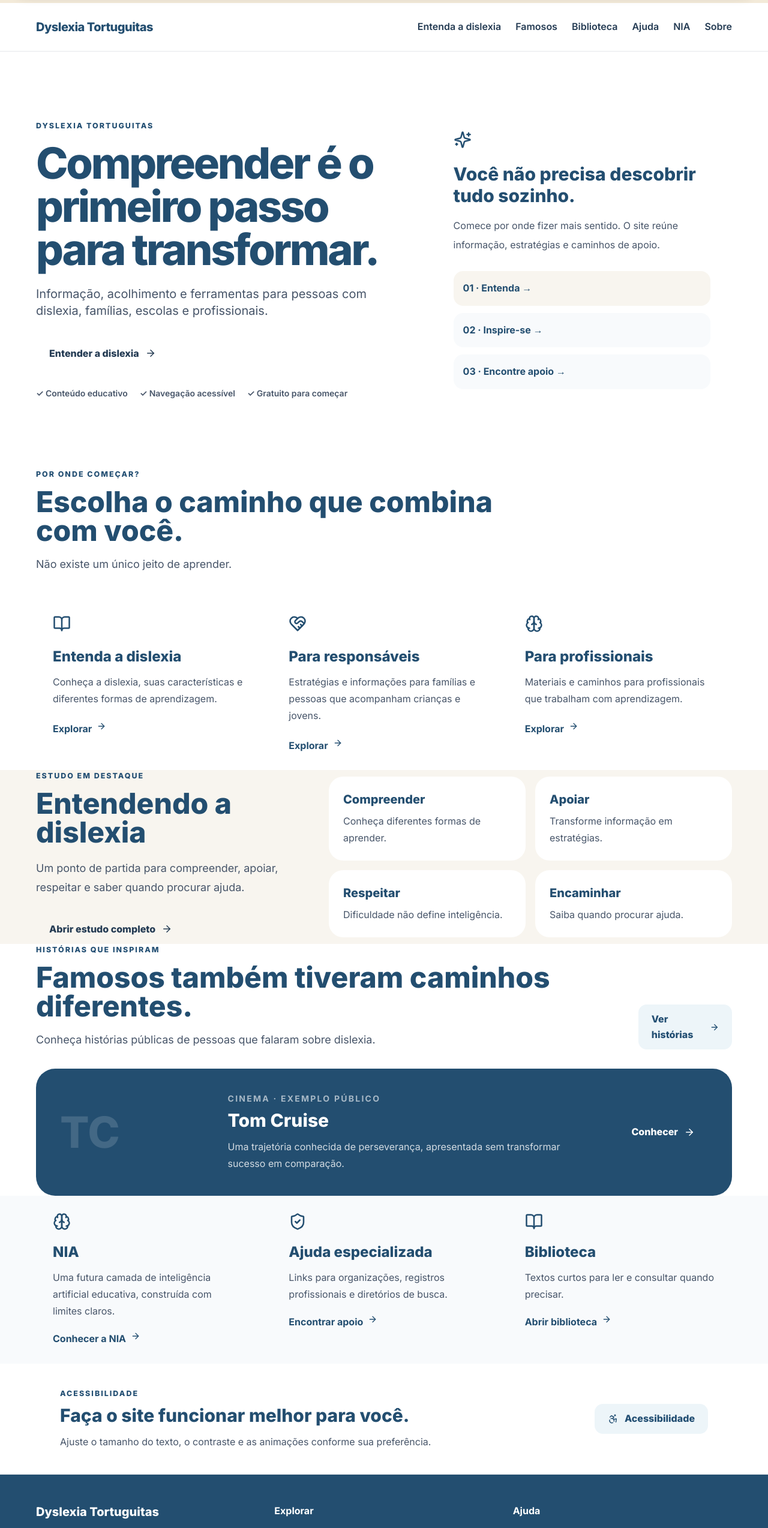
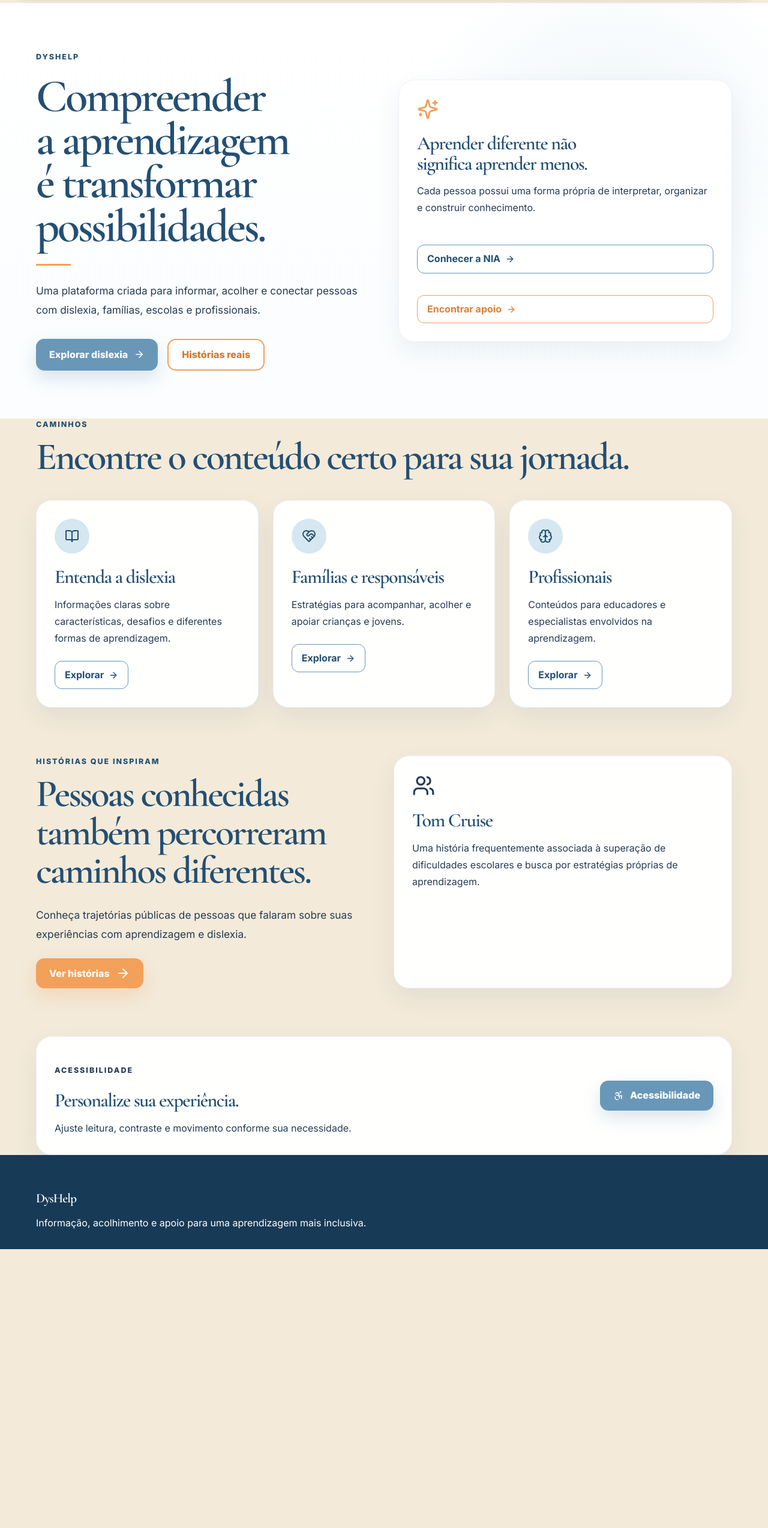
Before and after one commit to bernardowoldam-commits/Dyslexia-PxP, a Next.js app: page / in a window 1280 px wide. Shown: the part 100-2648 px from the top of the page at 60% size. After the commit the page ends 2183 px from the top, so only its background shows below. Built offline with nearby package versions, Linux system fonts and the light colour scheme.

Commit message:
Update page.tsx

```diff
--- a/app/page.tsx
+++ b/app/page.tsx
@@ -1,105 +1,17 @@
 "use client";
 
 import {
+  ArrowRight,
   Accessibility,
-  ArrowRight,
   BookOpen,
   Brain,
   HeartHandshake,
-  Menu,
+  Sparkles,
   ShieldCheck,
-  Sparkles,
+  Users,
   X,
 } from "lucide-react";
 import { useEffect, useState } from "react";
-
-const paths: Array<
-  [string, string, React.ElementType, string]
-> = [
-  [
-    "estudo/dislexia",
-    "Entenda a dislexia",
-    BookOpen,
-    "Conheça a dislexia, suas características e diferentes formas de aprendizagem.",
-  ],
-  [
-    "responsaveis",
-    "Para responsáveis",
-    HeartHandshake,
-    "Estratégias e informações para famílias e pessoas que acompanham crianças e jovens.",
-  ],
-  [
-    "profissionais",
-    "Para profissionais",
-    Brain,
-    "Materiais e caminhos para profissionais que trabalham com aprendizagem.",
-  ],
-];
-
-function Header() {
-  const [open, setOpen] = useState(false);
-
-  return (
-    <header className="sticky top-0 z-50 border-b bg-white/95 backdrop-blur">
-      <div className="container flex h-20 items-center justify-between">
-        <a
-          href="/"
-          className="text-xl font-extrabold tracking-tight text-deep"
-        >
-          Dyslexia Tortuguitas
-        </a>
-
-        <nav className="hidden items-center gap-6 md:flex">
-          <a href="/estudo/dislexia" className="font-semibold">
-            Entenda a dislexia
-          </a>
-
-          <a href="/famosos" className="font-semibold">
-            Famosos
-          </a>
-
-          <a href="/biblioteca" className="font-semibold">
-            Biblioteca
-          </a>
-
-          <a href="/ajuda" className="font-semibold">
-            Ajuda
-          </a>
-
-          <a href="/nia" className="font-semibold">
-            NIA
-          </a>
-
-          <a href="/sobre" className="font-semibold">
-            Sobre
-          </a>
-        </nav>
-
-        <button
-          className="rounded-xl p-2 md:hidden"
-          onClick={() => setOpen(!open)}
-          aria-label="Abrir menu"
-          type="button"
-        >
-          {open ? <X size={26} /> : <Menu size={26} />}
-        </button>
-      </div>
-
-      {open && (
-        <nav className="border-t bg-white px-6 py-5 md:hidden">
-          <div className="container grid gap-4">
-            <a href="/estudo/dislexia">Entenda a dislexia</a>
-            <a href="/famosos">Famosos</a>
-            <a href="/biblioteca">Biblioteca</a>
-            <a href="/ajuda">Ajuda</a>
-            <a href="/nia">NIA</a>
-            <a href="/sobre">Sobre</a>
-          </div>
-        </nav>
-      )}
-    </header>
-  );
-}
 
 function AccessibilityPanel() {
   const [open, setOpen] = useState(false);
@@ -108,16 +20,27 @@ function AccessibilityPanel() {
   const [motion, setMotion] = useState(false);
 
   useEffect(() => {
-    document.documentElement.classList.toggle("large-text", large);
-    document.documentElement.classList.toggle("contrast", contrast);
-    document.documentElement.classList.toggle("no-motion", motion);
+    document.documentElement.classList.toggle(
+      "large-text",
+      large
+    );
+
+    document.documentElement.classList.toggle(
+      "high-contrast",
+      contrast
+    );
+
+    document.documentElement.classList.toggle(
+      "reduce-motion",
+      motion
+    );
   }, [large, contrast, motion]);
 
   return (
     <>
       <button
+        className="btn btn-blue"
         onClick={() => setOpen(true)}
-        className="btn btn-soft"
         type="button"
       >
         <Accessibility size={18} />
@@ -126,26 +49,21 @@ function AccessibilityPanel() {
 
       {open && (
         <div
-          className="fixed inset-0 z-[80] bg-black/30 p-4"
+          className="fixed inset-0 z-50 bg-black/30 p-5"
           onClick={() => setOpen(false)}
         >
-          <aside
-            className="ml-auto mt-16 w-full max-w-sm rounded-3xl bg-white p-6 shadow-2xl"
+          <div
+            className="mx-auto mt-20 max-w-md rounded-3xl bg-white p-7 shadow-xl"
             onClick={(e) => e.stopPropagation()}
           >
             <div className="flex justify-between">
-              <div>
-                <p className="eyebrow">Acessibilidade</p>
-
-                <h2 className="text-2xl font-extrabold text-deep">
-                  Ajuste sua leitura
+              <h2 className="text-2xl font-bold text-[#234f73]">
+                Ajustes de leitura
               </h2>
-              </div>
 
               <button
+                type="button"
                 onClick={() => setOpen(false)}
-                type="button"
-                aria-label="Fechar acessibilidade"
               >
                 <X />
               </button>
@@ -153,391 +71,305 @@ function AccessibilityPanel() {
 
             <div className="mt-6 grid gap-3">
               <button
-                className="btn btn-soft justify-between"
+                className="access-option"
                 onClick={() => setLarge(!large)}
-                type="button"
               >
                 Texto maior
-                <span>{large ? "Ativo" : "Inativo"}</span>
+                <strong>
+                  {large ? "Ativo" : "Off"}
+                </strong>
               </button>
 
               <button
-                className="btn btn-soft justify-between"
+                className="access-option"
                 onClick={() => setContrast(!contrast)}
-                type="button"
               >
                 Alto contraste
-                <span>{contrast ? "Ativo" : "Inativo"}</span>
+                <strong>
+                  {contrast ? "Ativo" : "Off"}
+                </strong>
               </button>
 
               <button
-                className="btn btn-soft justify-between"
+                className="access-option"
                 onClick={() => setMotion(!motion)}
-                type="button"
               >
-                Reduzir animações
-                <span>{motion ? "Ativo" : "Inativo"}</span>
-              </button>
-
-              <button
-                className="btn btn-primary"
-                onClick={() => {
-                  setLarge(false);
-                  setContrast(false);
-                  setMotion(false);
-                }}
-                type="button"
-              >
-                Restaurar padrão
+                Menos animações
+                <strong>
+                  {motion ? "Ativo" : "Off"}
+                </strong>
               </button>
             </div>
-          </aside>
+          </div>
         </div>
       )}
     </>
   );
 }
 
-export default function Home() {
-  const supportCards: Array<
-    [React.ElementType, string, string, string, string]
-  > = [
-    [
-      Brain,
-      "NIA",
-      "Uma futura camada de inteligência artificial educativa, construída com limites claros.",
-      "/nia",
-      "Conhecer a NIA",
-    ],
-    [
-      ShieldCheck,
-      "Ajuda especializada",
-      "Links para organizações, registros profissionais e diretórios de busca.",
-      "/ajuda",
-      "Encontrar apoio",
-    ],
-    [
-      BookOpen,
-      "Biblioteca",
-      "Textos curtos para ler e consultar quando precisar.",
-      "/biblioteca",
-      "Abrir biblioteca",
-    ],
+const cards = [
+  {
+    icon: BookOpen,
+    title: "Entenda a dislexia",
+    text:
+      "Informações claras sobre características, desafios e diferentes formas de aprendizagem.",
+    link: "/estudo/dislexia",
+  },
+  {
+    icon: HeartHandshake,
+    title: "Famílias e responsáveis",
+    text:
+      "Estratégias para acompanhar, acolher e apoiar crianças e jovens.",
+    link: "/responsaveis",
+  },
+  {
+    icon: Brain,
+    title: "Profissionais",
+    text:
+      "Conteúdos para educadores e especialistas envolvidos na aprendizagem.",
+    link: "/profissionais",
+  },
 ];
 
+export default function Home() {
   return (
-    <div className="min-h-screen bg-white">
-      <Header />
+    <main>
 
-      <main>
-        {/* HERO */}
-        <section className="gradient-hero overflow-hidden">
-          <div className="container grid items-center gap-12 py-16 md:grid-cols-[1.1fr_.9fr] md:py-24">
-            <div className="reveal">
-              <p className="eyebrow">Dyslexia Tortuguitas</p>
+      <section className="hero-section">
+        <div className="container grid gap-12 py-20 md:grid-cols-2 md:items-center">
 
-              <h1 className="mt-4 max-w-4xl text-5xl font-extrabold leading-[1.02] tracking-[-.045em] text-deep md:text-7xl">
-                Compreender é o primeiro passo para transformar.
+          <div className="hero-copy">
+
+            <p className="eyebrow">
+              DysHelp
+            </p>
+
+            <h1 className="display-title mt-5">
+              Compreender a aprendizagem é transformar possibilidades.
             </h1>
 
-              <p className="mt-6 max-w-2xl text-lg leading-8 text-slate-600 md:text-xl">
-                Informação, acolhimento e ferramentas para pessoas com
-                dislexia, famílias, escolas e profissionais.
+            <div className="orange-line" />
+
+            <p className="hero-text">
+              Uma plataforma criada para informar, acolher e conectar
+              pessoas com dislexia, famílias, escolas e profissionais.
             </p>
 
-              <div className="mt-8 flex flex-wrap gap-3">
+            <div className="mt-8 flex flex-wrap gap-4">
+
               <a
                 href="/estudo/dislexia"
-                  className="btn btn-primary"
+                className="btn btn-blue"
               >
-                  Entender a dislexia
-                  <ArrowRight size={18} />
-                </a>
-              </div>
-
-              <div className="mt-8 flex flex-wrap gap-5 text-sm font-semibold text-slate-600">
-                <span>✓ Conteúdo educativo</span>
-                <span>✓ Navegação acessível</span>
-                <span>✓ Gratuito para começar</span>
-              </div>
-            </div>
-
-            <div className="card relative overflow-hidden p-7 md:p-9">
-              <Sparkles className="text-deep" size={30} />
-
-              <h2 className="mt-6 text-3xl font-extrabold text-deep">
-                Você não precisa descobrir tudo sozinho.
-              </h2>
-
-              <p className="mt-4 leading-8 text-slate-600">
-                Comece por onde fizer mais sentido. O site reúne informação,
-                estratégias e caminhos de apoio.
-              </p>
-
-              <div className="mt-7 grid gap-3">
-                <a
-                  href="/estudo/dislexia"
-                  className="rounded-2xl bg-cream p-4 font-bold text-deep"
-                >
-                  01 · Entenda →
+                Explorar dislexia
+                <ArrowRight size={18}/>
               </a>
 
               <a
                 href="/famosos"
-                  className="rounded-2xl bg-slate-50 p-4 font-bold text-deep"
+                className="btn btn-outline-orange"
               >
-                  02 · Inspire-se →
+                Histórias reais
+              </a>
+
+            </div>
+
+          </div>
+
+
+          <div className="feature-card">
+
+            <Sparkles
+              size={36}
+              className="text-[#f3a05b]"
+            />
+
+            <h2>
+              Aprender diferente não significa aprender menos.
+            </h2>
+
+            <p>
+              Cada pessoa possui uma forma própria de interpretar,
+              organizar e construir conhecimento.
+            </p>
+
+            <div className="mt-6 grid gap-3">
+
+              <a
+                href="/nia"
+                className="card-link"
+              >
+                Conhecer a NIA
+                <ArrowRight size={16}/>
               </a>
 
               <a
                 href="/ajuda"
-                  className="rounded-2xl bg-slate-50 p-4 font-bold text-deep"
+                className="card-link orange-link"
               >
-                  03 · Encontre apoio →
+                Encontrar apoio
+                <ArrowRight size={16}/>
               </a>
+
             </div>
+
           </div>
+
         </div>
       </section>
 
-        {/* CAMINHOS */}
+
       <section className="section">
         <div className="container">
-            <div className="mb-10 max-w-3xl">
-              <p className="eyebrow">Por onde começar?</p>
 
-              <h2 className="mt-3 text-3xl font-extrabold text-deep md:text-5xl">
-                Escolha o caminho que combina com você.
+          <p className="eyebrow">
+            Caminhos
+          </p>
+
+          <h2 className="section-title mt-3">
+            Encontre o conteúdo certo para sua jornada.
           </h2>
 
-              <p className="mt-4 text-lg leading-8 text-slate-600">
-                Não existe um único jeito de aprender.
-              </p>
+
+          <div className="mt-10 grid gap-6 md:grid-cols-3">
+
+            {cards.map((item) => {
+
+              const Icon = item.icon;
+
+              return (
+                <a
+                  href={item.link}
+                  key={item.title}
+                  className="feature-card"
+                >
+
+                  <div className="feature-icon blue">
+                    <Icon />
                   </div>
 
-            <div className="grid gap-5 md:grid-cols-3">
-              {paths.map(([slug, title, Icon, text]) => (
-                <a
-                  href={`/${slug}`}
-                  key={slug}
-                  className="card group p-7"
-                >
-                  <Icon className="text-deep" size={30} />
+                  <h2>
+                    {item.title}
+                  </h2>
 
-                  <h3 className="mt-6 text-2xl font-extrabold text-deep">
-                    {title}
-                  </h3>
-
-                  <p className="mt-3 leading-7 text-slate-600">
-                    {text}
+                  <p>
+                    {item.text}
                   </p>
 
-                  <span className="mt-6 inline-flex gap-2 font-bold text-deep">
+                  <span className="card-link">
                     Explorar
-                    <ArrowRight size={16} />
+                    <ArrowRight size={16}/>
                   </span>
+
                 </a>
-              ))}
+              );
+
+            })}
+
           </div>
+
         </div>
       </section>
 
-        {/* ESTUDO */}
-        <section className="section bg-cream">
-          <div className="container grid gap-10 md:grid-cols-[.8fr_1.2fr] md:items-center">
+
+      <section className="cream-section py-20">
+
+        <div className="container grid gap-8 md:grid-cols-2">
+
           <div>
-              <p className="eyebrow">Estudo em destaque</p>
 
-              <h2 className="mt-3 text-3xl font-extrabold text-deep md:text-5xl">
-                Entendendo a dislexia
+            <p className="eyebrow">
+              Histórias que inspiram
+            </p>
+
+            <h2 className="section-title mt-3">
+              Pessoas conhecidas também percorreram caminhos diferentes.
             </h2>
 
-              <p className="mt-5 text-lg leading-8 text-slate-600">
-                Um ponto de partida para compreender, apoiar, respeitar e
-                saber quando procurar ajuda.
+            <p className="section-text">
+              Conheça trajetórias públicas de pessoas que falaram sobre
+              suas experiências com aprendizagem e dislexia.
             </p>
 
             <a
-                href="/estudo/dislexia"
-                className="btn btn-primary mt-7"
+              href="/famosos"
+              className="btn btn-orange mt-6"
             >
-                Abrir estudo completo
-                <ArrowRight size={18} />
+              Ver histórias
+              <ArrowRight />
             </a>
+
           </div>
 
-            <div className="grid gap-4 sm:grid-cols-2">
-              {[
-                ["Compreender", "Conheça diferentes formas de aprender."],
-                ["Apoiar", "Transforme informação em estratégias."],
-                ["Respeitar", "Dificuldade não define inteligência."],
-                ["Encaminhar", "Saiba quando procurar ajuda."],
-              ].map(([title, text]) => (
-                <div
-                  key={title}
-                  className="rounded-3xl bg-white p-6"
-                >
-                  <h3 className="text-xl font-extrabold text-deep">
-                    {title}
-                  </h3>
 
-                  <p className="mt-2 leading-7 text-slate-600">
-                    {text}
+          <div className="feature-card">
+
+            <Users size={38}/>
+
+            <h2>
+              Tom Cruise
+            </h2>
+
+            <p>
+              Uma história frequentemente associada à superação de
+              dificuldades escolares e busca por estratégias próprias
+              de aprendizagem.
             </p>
+
           </div>
-              ))}
+
         </div>
-          </div>
+
       </section>
 
-        {/* FAMOSOS */}
+
       <section className="section">
+
         <div className="container">
-            <div className="flex flex-col justify-between gap-5 md:flex-row md:items-end">
+
+          <div className="feature-card flex flex-col gap-5 md:flex-row md:items-center md:justify-between">
+
             <div>
-                <p className="eyebrow">Histórias que inspiram</p>
 
-                <h2 className="mt-3 text-3xl font-extrabold text-deep md:text-5xl">
-                  Famosos também tiveram caminhos diferentes.
+              <p className="eyebrow">
+                Acessibilidade
+              </p>
+
+              <h2>
+                Personalize sua experiência.
               </h2>
 
-                <p className="mt-4 max-w-2xl text-lg leading-8 text-slate-600">
-                  Conheça histórias públicas de pessoas que falaram sobre
-                  dislexia.
-                </p>
-              </div>
-
-              <a href="/famosos" className="btn btn-soft">
-                Ver histórias
-                <ArrowRight size={18} />
-              </a>
-            </div>
-
-            <div className="mt-8 rounded-[2rem] bg-deep p-8 text-white md:p-10">
-              <div className="grid gap-8 md:grid-cols-[.4fr_1fr_auto] md:items-center">
-                <div className="text-7xl font-black text-white/15">
-                  TC
-                </div>
-
-                <div>
-                  <p className="text-sm font-bold uppercase tracking-[.16em] text-white/60">
-                    Cinema · exemplo público
+              <p>
+                Ajuste leitura, contraste e movimento conforme sua necessidade.
               </p>
 
-                  <h3 className="mt-2 text-3xl font-extrabold">
-                    Tom Cruise
-                  </h3>
-
-                  <p className="mt-3 max-w-2xl leading-7 text-white/80">
-                    Uma trajetória conhecida de perseverança, apresentada
-                    sem transformar sucesso em comparação.
-                  </p>
-                </div>
-
-                <a href="/famosos" className="btn btn-sun">
-                  Conhecer
-                  <ArrowRight size={18} />
-                </a>
-              </div>
-            </div>
-          </div>
-        </section>
-
-        {/* RECURSOS */}
-        <section className="section bg-slate-50">
-          <div className="container grid gap-5 md:grid-cols-3">
-            {supportCards.map(
-              ([Icon, title, description, href, label], index) => (
-                <div key={index} className="card p-7">
-                  <Icon className="text-deep" size={30} />
-
-                  <h3 className="mt-5 text-2xl font-extrabold text-deep">
-                    {title}
-                  </h3>
-
-                  <p className="mt-3 leading-7 text-slate-600">
-                    {description}
-                  </p>
-
-                  <a
-                    href={href}
-                    className="mt-5 inline-flex gap-2 font-bold text-deep"
-                  >
-                    {label}
-                    <ArrowRight size={16} />
-                  </a>
-                </div>
-              )
-            )}
-          </div>
-        </section>
-
-        {/* ACESSIBILIDADE */}
-        <section className="section">
-          <div className="container">
-            <div className="card flex flex-col gap-6 p-7 md:flex-row md:items-center md:justify-between md:p-10">
-              <div>
-                <p className="eyebrow">Acessibilidade</p>
-
-                <h2 className="mt-2 text-3xl font-extrabold text-deep">
-                  Faça o site funcionar melhor para você.
-                </h2>
-
-                <p className="mt-3 max-w-2xl leading-7 text-slate-600">
-                  Ajuste o tamanho do texto, o contraste e as animações
-                  conforme sua preferência.
-                </p>
             </div>
 
             <AccessibilityPanel />
+
           </div>
+
         </div>
+
       </section>
-      </main>
 
-      {/* RODAPÉ */}
-      <footer className="border-t bg-deep py-12 text-white">
+
+      <footer className="footer">
+
         <div className="container">
-          <div className="grid gap-8 md:grid-cols-3">
-            <div>
-              <h2 className="text-xl font-extrabold">
-                Dyslexia Tortuguitas
+
+          <h2 className="footer-title">
+            DysHelp
           </h2>
 
-              <p className="mt-3 max-w-sm leading-7 text-white/70">
-                Informação, acolhimento e caminhos de apoio para uma
-                aprendizagem mais inclusiva.
+          <p className="mt-3">
+            Informação, acolhimento e apoio para uma aprendizagem mais inclusiva.
           </p>
+
         </div>
 
-            <div>
-              <h3 className="font-bold">Explorar</h3>
+      </footer>
 
-              <div className="mt-3 grid gap-2 text-white/70">
-                <a href="/estudo/dislexia">Entenda a dislexia</a>
-                <a href="/famosos">Famosos</a>
-                <a href="/biblioteca">Biblioteca</a>
-                <a href="/entre-linhas">Entre Linhas</a>
-              </div>
-            </div>
-
-            <div>
-              <h3 className="font-bold">Ajuda</h3>
-
-              <div className="mt-3 grid gap-2 text-white/70">
-                <a href="/ajuda">Ajuda especializada</a>
-                <a href="/responsaveis">Responsáveis</a>
-                <a href="/profissionais">Profissionais</a>
-                <a href="/sobre">Sobre nós</a>
-              </div>
-            </div>
-          </div>
-
-          <div className="mt-10 border-t border-white/10 pt-6 text-sm text-white/50">
-            © 2026 Dyslexia Tortuguitas. Conteúdo educativo.
-          </div>
-        </div>
-      </footer>
-    </div>
+    </main>
   );
 }
```
Lines whose indentation alone changed are shown as unchanged.
